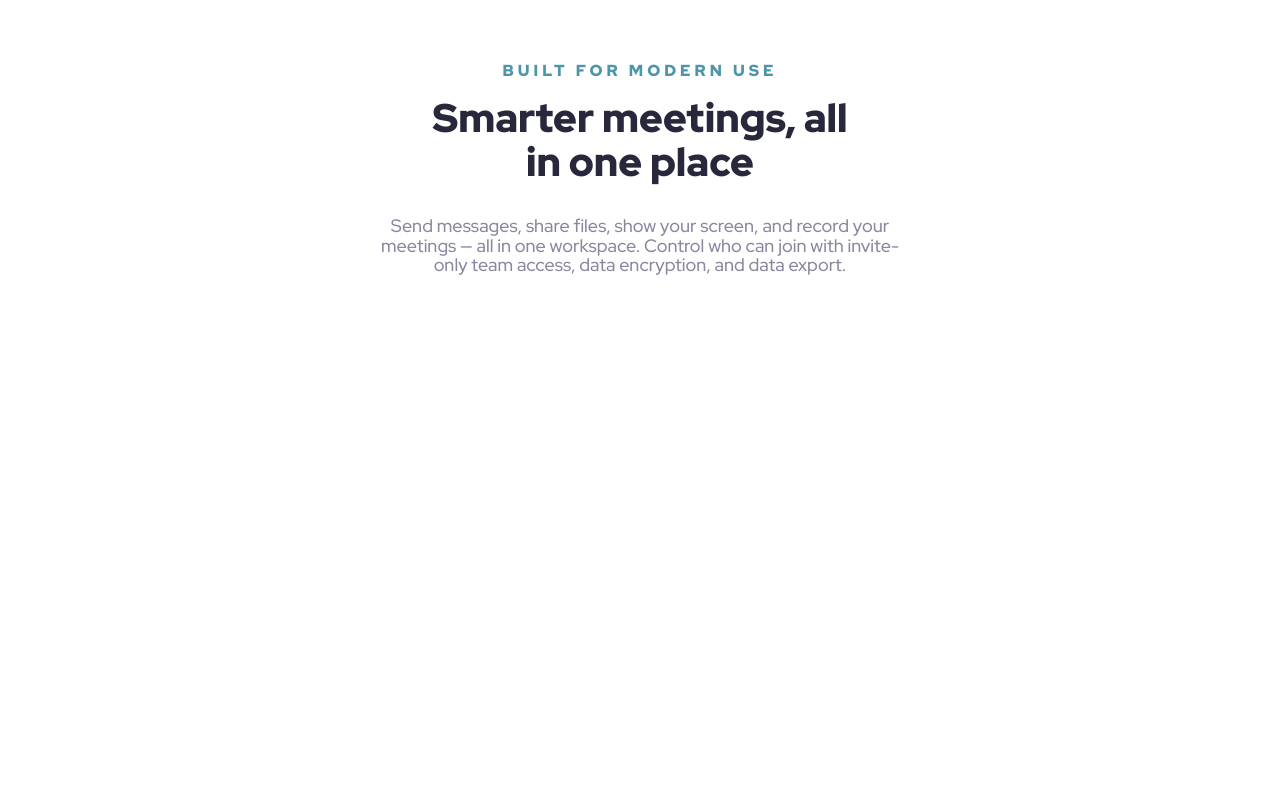
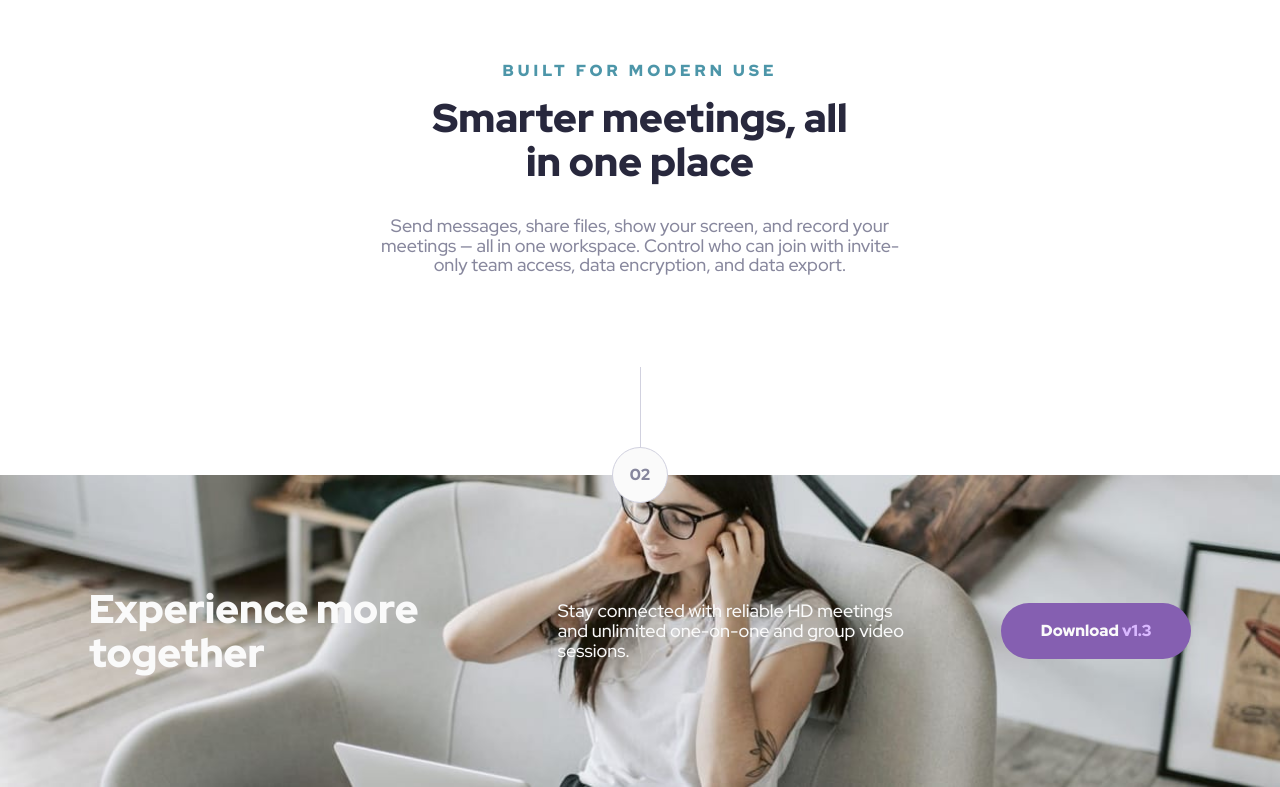
Before and after one commit to RicardoGeada/fm-meet-landing-page, a React (Vite) app: page / in a window 1280 px wide. Shown: the part 988-1775 px from the top of the page. Before the commit the page ends 1327 px from the top, so only its background shows below. Built offline with nearby package versions, Linux system fonts and the light colour scheme.

Commit message:
feat(Footer): add footer component

```diff
--- /dev/null
+++ b/src/components/Footer/Footer.module.scss
@@ -0,0 +1,53 @@
+@use "./../../fonts.scss";
+$--color-overlay: rgba(#4d96a9, 0.8);
+
+.footer {
+
+  // SectionDivider
+  > :first-child {
+    position: relative;
+    top: 28px;
+    margin: auto;
+  }
+
+  &__content {
+    background-image: url("./../../assets/images/mobile/image-footer.jpg");
+    background-repeat: no-repeat;
+    background-size: cover;
+    background-position: center;
+    border-image: linear-gradient($--color-overlay) fill 1;
+    padding: var(--space-800) var(--space-400);
+    display: flex;
+    flex-direction: column;
+    align-items: center;
+    gap: var(--space-300);
+    text-align: center;
+    color: var(--color-white);
+
+    @media (min-width: 768px) {
+      background-image: url("./../../assets/images/tablet/image-footer.jpg");
+    }
+    @media (min-width: 1080px) {
+      background-image: url("./../../assets/images/desktop/image-footer.jpg");
+      flex-direction: row;
+      justify-content: center;
+      padding: var(--space-1400) var(--space-1000);
+      text-align: left;
+    }
+  }
+
+  &__title {
+    @include fonts.apply-text-preset("2");
+    @media (min-width: 1080px) {
+      max-width: 445px;
+    }
+  }
+
+  &__text {
+    @include fonts.apply-text-preset("4");
+    @media (min-width: 1080px) {
+      max-width: 355px;
+      margin-right: 64px;
+    }
+  }
+}
--- /dev/null
+++ b/src/components/Footer/Footer.tsx
@@ -0,0 +1,17 @@
+import styles from "./Footer.module.scss";
+
+import SectionDivider from "../SectionDivider/SectionDivider";
+
+function Footer() {
+  return (
+  <footer className={styles["footer"]}>
+    <SectionDivider number={2}/>
+    <div className={styles["footer__content"]}>
+        <h2 className={styles["footer__title"]}>Experience more together</h2>
+        <p className={styles["footer__text"]}>Stay connected with reliable HD meetings and unlimited one-on-one and group video sessions.</p>
+        <button className="btn btn--purple">Download <span className="btn__subtext btn__subtext--purple">v1.3</span></button>
+    </div>
+  </footer>);
+};
+
+export default Footer;
--- a/src/components/SectionDivider/SectionDivider.module.scss
+++ b/src/components/SectionDivider/SectionDivider.module.scss
@@ -21,6 +21,7 @@
         justify-content: center;
         align-items: center;
         color: var(--color-slate-600);
+        background-color: var(--color-white);
         @include fonts.apply-text-preset("5");
     }
 }
--- a/src/index.scss
+++ b/src/index.scss
@@ -42,6 +42,7 @@
   color: var(--color-white);
   cursor: pointer;
   width: fit-content;
+  min-width: fit-content;
   @include fonts.apply-text-preset("5");
 
 
--- a/src/pages/Home/Home.tsx
+++ b/src/pages/Home/Home.tsx
@@ -1,3 +1,4 @@
+import Footer from "../../components/Footer/Footer";
 import Header from "../../components/Header/Header";
 import Hero from "../../components/Hero/Hero";
 import MainContent from "../../components/MainContent/MainContent";
@@ -8,6 +9,7 @@ function Home() {
     <Header/>
     <Hero/>
     <MainContent/>
+    <Footer />
   </>);
 }
 
```
